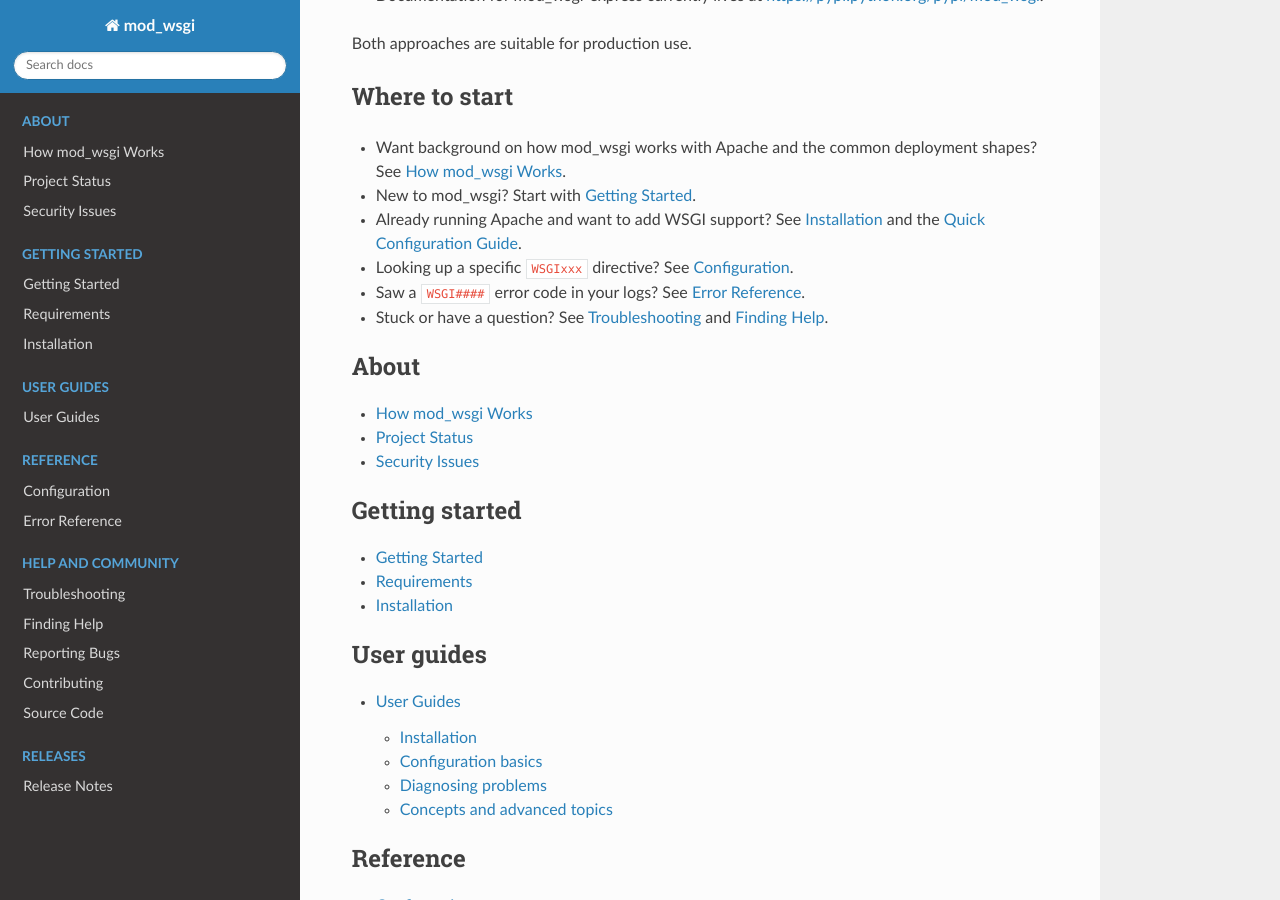
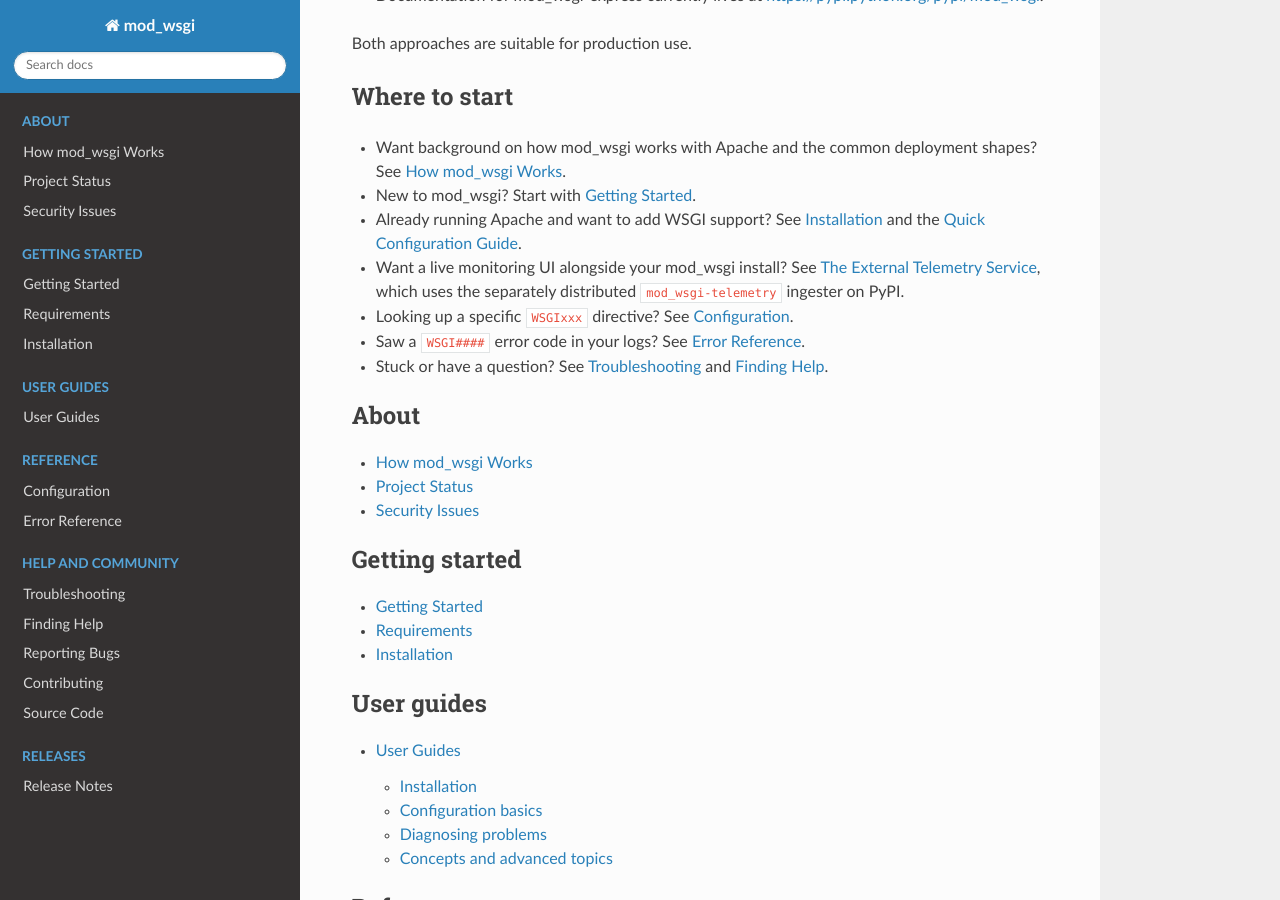
Before and after one commit to GrahamDumpleton/mod_wsgi, a Sphinx documentation site: the page built from docs/index.rst, in a window 1280 px wide and 900 px high, scrolled down 568 px. Built offline with Sphinx 7.4.7 and the Read the Docs theme 3.1.0, drawn with Linux system fonts in a browser that asks for light colours.

Commit message:
Mention mod_wsgi-telemetry on the docs landing page
The README now lists mod_wsgi-telemetry alongside the other PyPI
packages, but docs/index.rst had no reference to the live monitoring
UI on the main landing page. Add a "Where to start" bullet pointing
to the external telemetry service user guide and noting that the
ingester ships separately on PyPI, so readers landing on the docs
site can find the telemetry pipeline without already knowing it
exists.

```diff
--- a/docs/index.rst
+++ b/docs/index.rst
@@ -38,6 +38,9 @@
 * Already running Apache and want to add WSGI support? See
   :doc:`installation` and the
   :doc:`user-guides/quick-configuration-guide`.
+* Want a live monitoring UI alongside your mod_wsgi install? See
+  :doc:`user-guides/external-telemetry-service`, which uses the
+  separately distributed ``mod_wsgi-telemetry`` ingester on PyPI.
 * Looking up a specific ``WSGIxxx`` directive? See :doc:`configuration`.
 * Saw a ``WSGI####`` error code in your logs? See
   :doc:`error-reference`.
```
